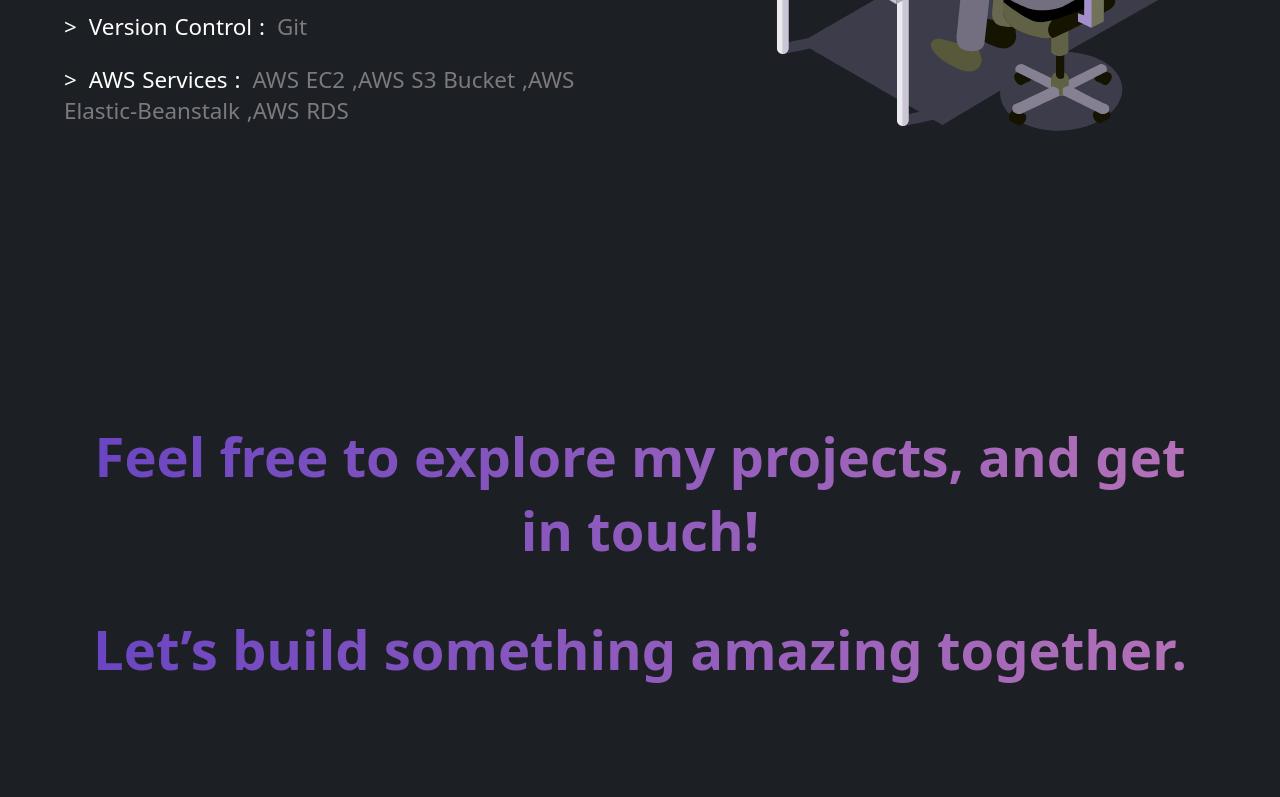
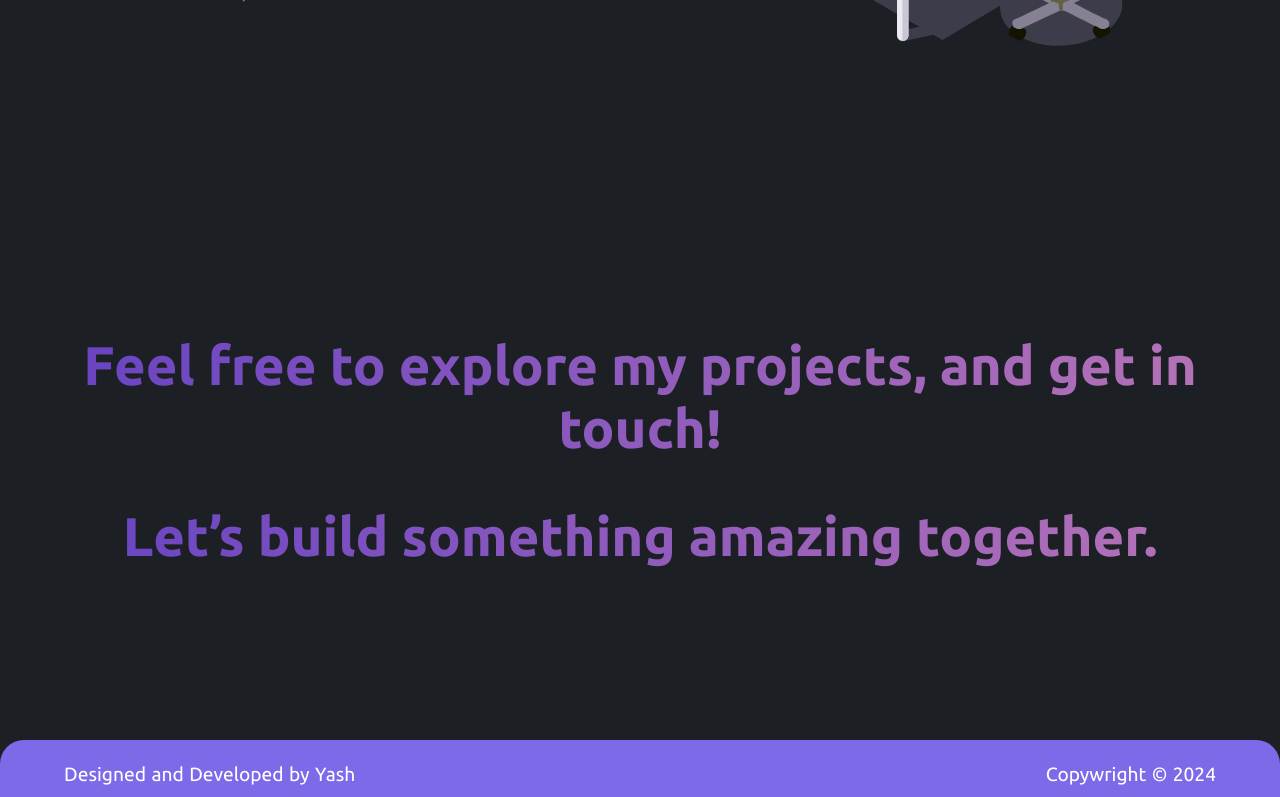
Before and after one commit to yash-avasekar/portfolio, a React (Create React App) app: page / in a window 1280 px wide. Shown: the part 2000-2797 px from the top of the page. Built offline with nearby package versions, Linux system fonts and the light colour scheme.

Commit message:
fixed footer

```diff
--- a/public/index.html
+++ b/public/index.html
@@ -12,6 +12,17 @@
     -->
     <link rel="manifest" href="%PUBLIC_URL%/manifest.json" />
     <title>Portfolio | Yash</title>
+
+    <link
+      rel="stylesheet"
+      href="https://fonts.googleapis.com/css2?family=Ubuntu:wght@400;700&display=swap"
+    />
+    <link
+      rel="stylesheet"
+      href="https://fonts.googleapis.com/css2?family=Noto+Sans:wght@400;700&display=swap"
+    />
+
+    <!-- Your other head elements go here -->
   </head>
   <body>
     <div id="root"></div>
--- a/src/App.css
+++ b/src/App.css
@@ -115,12 +115,15 @@ nav > li > a:hover {
 
 footer {
   background-color: #7d6ae9;
-  border-top-left-radius: 14px;
-  border-top-right-radius: 14px;
+  display: flex;
+  justify-content: space-between;
+  border-top-left-radius: 24px;
+  border-top-right-radius: 24px;
 }
 
 footer > p {
   color: #fff;
-  text-align: center;
   font-size: 1.2rem;
+  margin: 0;
+  padding: 1rem 4rem;
 }
--- a/src/components/Footer.jsx
+++ b/src/components/Footer.jsx
@@ -1,7 +1,8 @@
 const Footer = () => {
   return (
     <footer>
-      <p>Designed and Developed by Yash &copy; 2024</p>
+      <p>Designed and Developed by Yash </p>
+      <p>Copywright &copy; 2024</p>
     </footer>
   );
 };
--- a/src/components/Home/home.css
+++ b/src/components/Home/home.css
@@ -1,5 +1,5 @@
 :root {
-  --p-font-size: 1.5rem;
+  --p-font-size: 1.2rem;
   --fancy-color: linear-gradient(to right, #6944c2, #b572b7);
 }
 
--- a/src/index.css
+++ b/src/index.css
@@ -22,8 +22,9 @@ html {
 
 body {
   margin: 0;
-  font-family: system-ui, -apple-system, BlinkMacSystemFont, "Segoe UI", Roboto,
-    Oxygen, Ubuntu, Cantarell, "Open Sans", "Helvetica Neue", sans-serif;
+  /* font-family: system-ui, -apple-system, BlinkMacSystemFont, "Segoe UI", Roboto,
+    Oxygen, Ubuntu, Cantarell, "Open Sans", "Helvetica Neue", sans-serif; */
+  font-family: "Ubuntu", "Noto Sans";
   background-color: #1c1f23;
   color: #ffff;
 }
```
